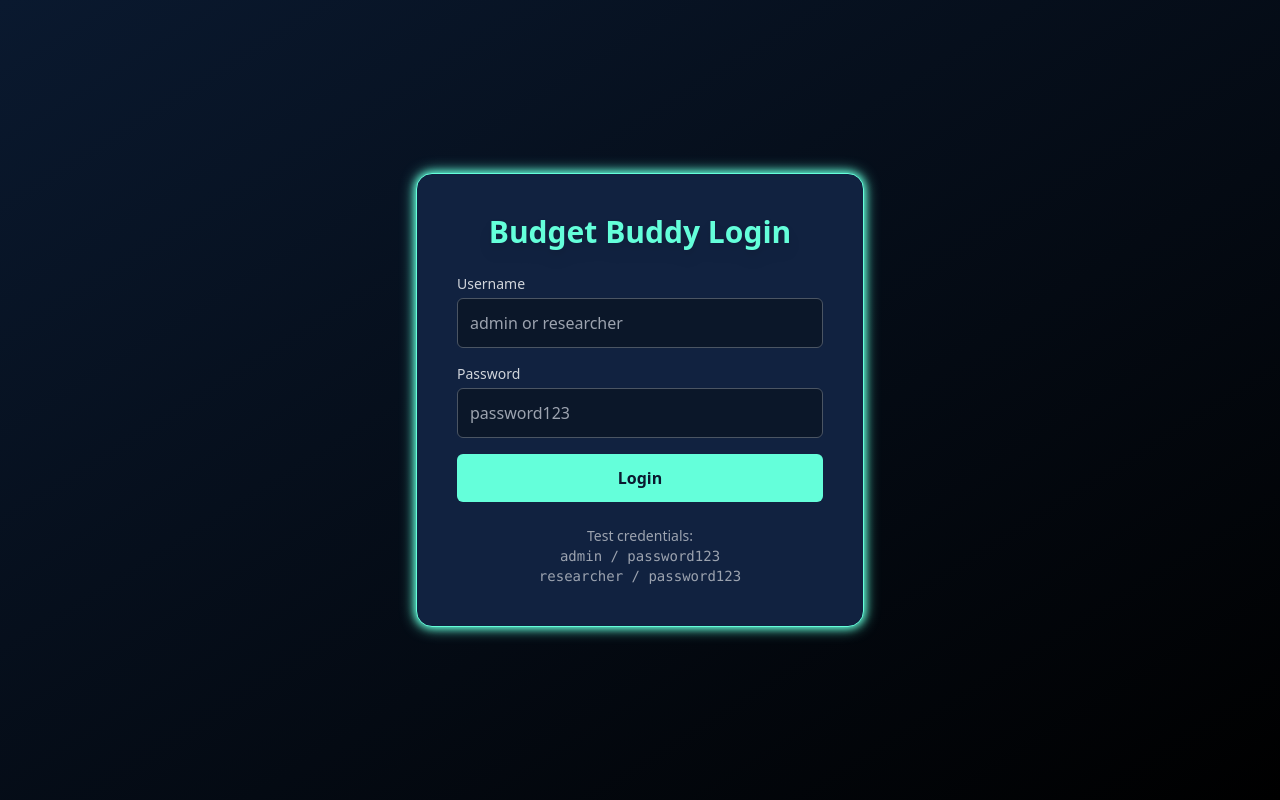
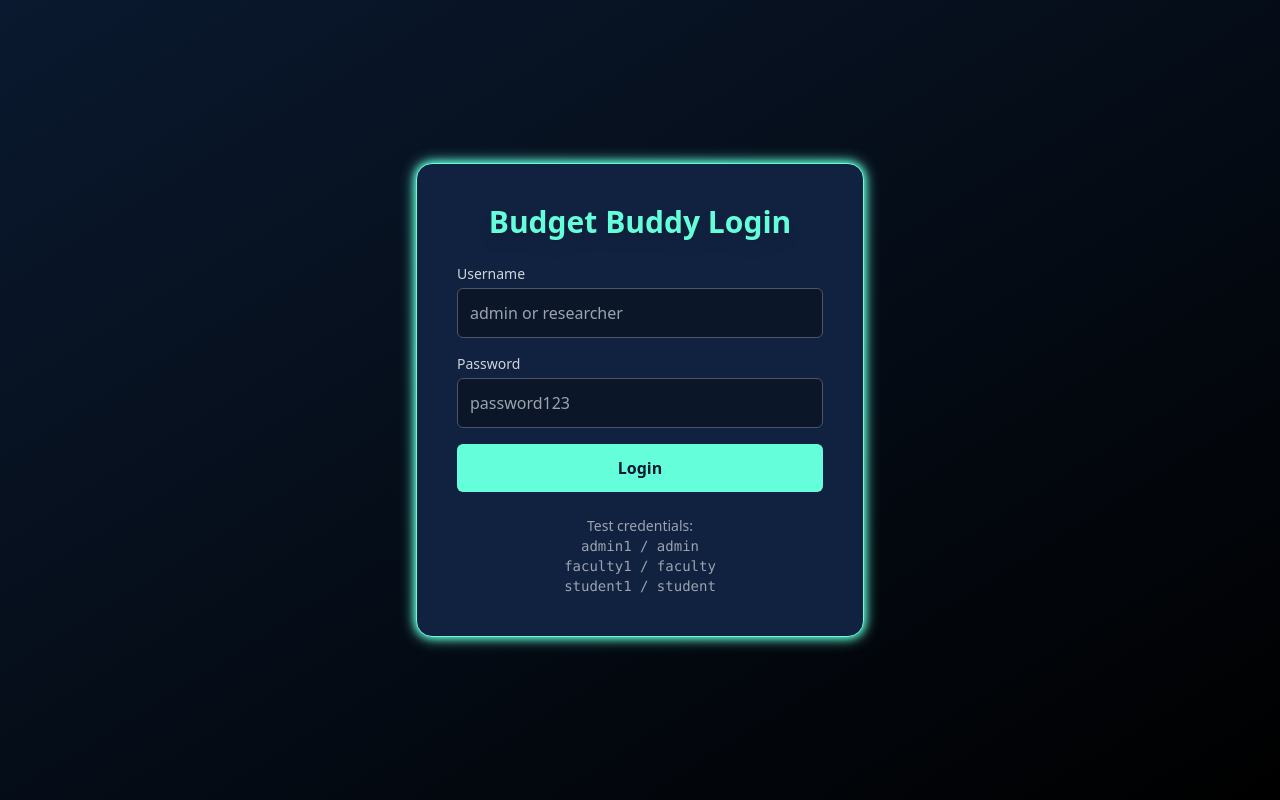
Before and after one commit to 2trainzz/CS3600-Post-Award-Grant-Management, a React (Vite) app in the folder budget-electron-app/: page / in a window 1280 px wide. Built offline with nearby package versions, Linux system fonts and the light colour scheme.

Commit message:
updated words for screenshots

```diff
--- a/budget-electron-app/src/components/CreateRequestForm.tsx
+++ b/budget-electron-app/src/components/CreateRequestForm.tsx
@@ -256,7 +256,7 @@ export function CreateRequestForm({
                   {aiParsedData.warnings && aiParsedData.warnings.length > 0 && (
                     <div className="p-3 rounded-md bg-orange-500/10 border border-orange-500/30">
                       <div className="text-sm font-semibold text-orange-400 mb-1">
-                        ⚠ AI Detected Problems:
+                        ⚠ AI Detected Rule Considerations:
                       </div>
                       <ul className="text-xs text-gray-300 space-y-1">
                         {aiParsedData.warnings.map((warning, idx) => (
--- a/budget-electron-app/src/components/LoginForm.tsx
+++ b/budget-electron-app/src/components/LoginForm.tsx
@@ -77,8 +77,9 @@ export function LoginForm({ onLogin, error }: LoginFormProps) {
 
         <div className="mt-6 text-sm text-gray-400 text-center">
           <p>Test credentials:</p>
-          <p className="font-mono">admin / password123</p>
-          <p className="font-mono">researcher / password123</p>
+          <p className="font-mono">admin1 / admin</p>
+          <p className="font-mono">faculty1 / faculty</p>
+          <p className="font-mono">student1 / student</p>
         </div>
       </div>
     </div>
--- a/budget-electron-app/src/components/RequestReview.tsx
+++ b/budget-electron-app/src/components/RequestReview.tsx
@@ -101,7 +101,7 @@ export function RequestReviewModal({
                 {request.aiWarnings && (
                   <div className="p-3 rounded-md bg-orange-500/10 border border-orange-500/30">
                     <div className="text-sm font-semibold text-orange-400 mb-2">
-                      ⚠ AI Detected Problems:
+                      ⚠ AI Detected Rule Considerations:
                     </div>
                     <ul className="text-xs text-gray-300 space-y-1">
                       {(Array.isArray(request.aiWarnings) ? request.aiWarnings : [request.aiWarnings]).map((warning, idx) => (
--- a/budget-electron-app/src/components/RequestsList.tsx
+++ b/budget-electron-app/src/components/RequestsList.tsx
@@ -254,7 +254,7 @@ export function RequestsList({ requests, onApprove, onReject, userRole, onAddCom
                 {request.warnings && request.warnings.length > 0 && (
                   <div className="mb-3 p-3 rounded-md bg-orange-500/10 border border-orange-500/30">
                     <div className="text-sm font-semibold text-orange-400 mb-1">
-                      ⚠ AI Detected Problems:
+                      ⚠ AI Detected Rule Considerations:
                     </div>
                     <ul className="text-xs text-gray-300 space-y-1">
                       {request.warnings.map((warning, idx) => (
```
